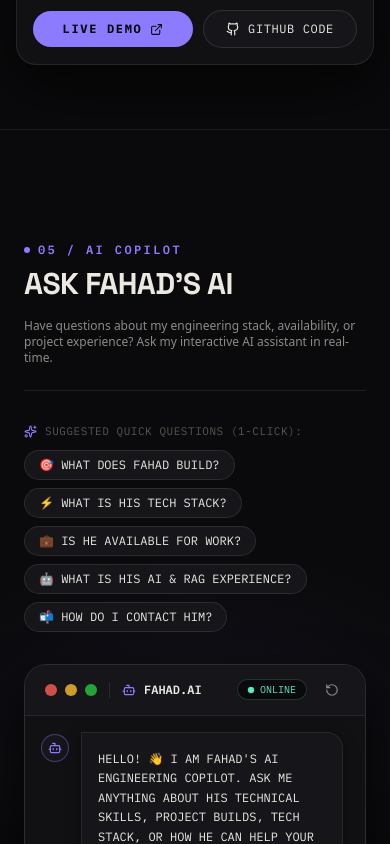
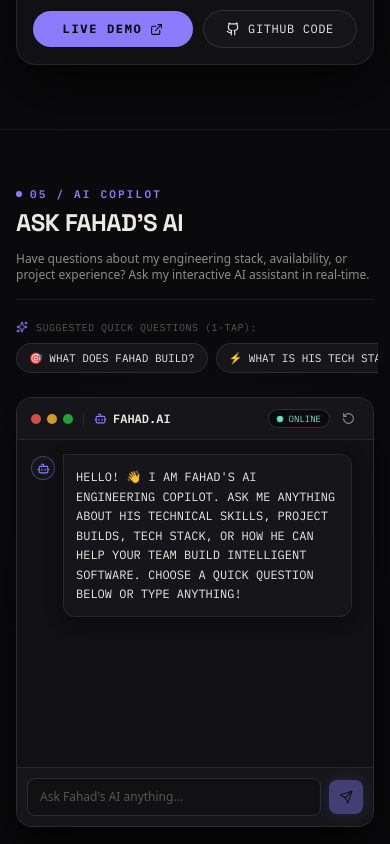
Before and after one commit to Fahadkhanreal/FK-Portfolio, a Next.js app in the folder frontend/: page / in a window 390 px wide. Shown: the part 2440-3284 px from the top of the page. Built offline with nearby package versions, Linux system fonts and the light colour scheme.

Commit message:
fix(mobile): optimize AI Playground chat UI height and responsiveness for mobile screens

```diff
--- a/frontend/components/AIPlayground.tsx
+++ b/frontend/components/AIPlayground.tsx
@@ -464,22 +464,22 @@ export function AIPlayground() {
   return (
     <section
       id="playground"
-      className="py-28 px-6 md:px-12 bg-[#0A0A0C] border-b border-[rgba(236,233,226,0.08)] relative overflow-hidden"
+      className="py-14 sm:py-24 md:py-28 px-4 sm:px-8 md:px-12 bg-[#0A0A0C] border-b border-[rgba(236,233,226,0.08)] relative overflow-hidden"
     >
       {/* Background Soft Glow */}
       <div className="absolute top-1/2 left-1/2 -translate-x-1/2 -translate-y-1/2 w-[600px] h-[350px] bg-[radial-gradient(ellipse_at_center,rgba(140,123,255,0.08)_0%,rgba(140,123,255,0.02)_45%,transparent_70%)] pointer-events-none" />
 
-      <div className="max-w-4xl mx-auto space-y-8 relative z-10">
+      <div className="max-w-4xl mx-auto space-y-5 sm:space-y-8 relative z-10">
         {/* Section Header */}
-        <div className="flex flex-col sm:flex-row sm:items-end justify-between gap-4 pb-6 border-b border-[rgba(236,233,226,0.08)]">
-          <div className="space-y-2">
+        <div className="flex flex-col sm:flex-row sm:items-end justify-between gap-3 sm:gap-4 pb-4 sm:pb-6 border-b border-[rgba(236,233,226,0.08)]">
+          <div className="space-y-1 sm:space-y-2">
             <div className="flex items-center gap-2">
               <span className="w-1.5 h-1.5 rounded-full bg-[#8C7BFF]" />
-              <span className="font-mono-custom text-xs text-[#8C7BFF] tracking-[0.2em] font-semibold">
+              <span className="font-mono-custom text-[11px] sm:text-xs text-[#8C7BFF] tracking-[0.2em] font-semibold">
                 05 / AI COPILOT
               </span>
             </div>
-            <h2 className="font-display text-3xl sm:text-4xl md:text-5xl font-bold uppercase tracking-tight text-[#ECE9E2]">
+            <h2 className="font-display text-2xl sm:text-4xl md:text-5xl font-bold uppercase tracking-tight text-[#ECE9E2]">
               ASK FAHAD&apos;S AI
             </h2>
           </div>
@@ -488,19 +488,19 @@ export function AIPlayground() {
           </p>
         </div>
 
-        {/* Quick Suggestion Prompts */}
-        <div className="space-y-2.5">
-          <div className="flex items-center gap-2 font-mono-custom text-[11px] text-[#57564F] tracking-wider">
-            <Sparkles size={13} className="text-[#8C7BFF]" />
-            <span>SUGGESTED QUICK QUESTIONS (1-CLICK):</span>
+        {/* Quick Suggestion Prompts - Horizontal Scroll on Mobile, Wrap on Desktop */}
+        <div className="space-y-2">
+          <div className="flex items-center gap-2 font-mono-custom text-[10px] sm:text-[11px] text-[#57564F] tracking-wider">
+            <Sparkles size={12} className="text-[#8C7BFF] shrink-0" />
+            <span>SUGGESTED QUICK QUESTIONS (1-TAP):</span>
           </div>
-          <div className="flex flex-wrap gap-2">
+          <div className="flex sm:flex-wrap gap-2 overflow-x-auto pb-1 sm:pb-0 scrollbar-none no-scrollbar -mx-1 px-1">
             {QUICK_PROMPTS.map((prompt) => (
               <button
                 key={prompt.label}
                 disabled={isTyping}
                 onClick={() => handleSendMessage(prompt.query)}
-                className="px-3.5 py-1.5 rounded-full bg-[#16161A] hover:bg-[#8C7BFF]/15 border border-[rgba(236,233,226,0.1)] hover:border-[#8C7BFF] text-[#ECE9E2] hover:text-[#8C7BFF] font-mono-custom text-xs transition-all duration-200 cursor-pointer disabled:opacity-50 disabled:cursor-not-allowed text-left"
+                className="shrink-0 sm:shrink px-3 sm:px-3.5 py-1.5 rounded-full bg-[#16161A] hover:bg-[#8C7BFF]/15 border border-[rgba(236,233,226,0.1)] hover:border-[#8C7BFF] text-[#ECE9E2] hover:text-[#8C7BFF] font-mono-custom text-[11px] sm:text-xs transition-all duration-200 cursor-pointer disabled:opacity-50 disabled:cursor-not-allowed text-left whitespace-nowrap sm:whitespace-normal"
               >
                 {prompt.label}
               </button>
@@ -508,26 +508,26 @@ export function AIPlayground() {
           </div>
         </div>
 
-        {/* Interactive Chat Window Container */}
-        <div className="bg-[#111114] border border-[rgba(236,233,226,0.12)] rounded-[22px] shadow-[0_20px_50px_rgba(0,0,0,0.8)] overflow-hidden flex flex-col h-[530px] sm:h-[570px]">
+        {/* Interactive Chat Window Container - Fixed Height per viewport */}
+        <div className="bg-[#111114] border border-[rgba(236,233,226,0.12)] rounded-2xl sm:rounded-[22px] shadow-[0_20px_50px_rgba(0,0,0,0.8)] overflow-hidden flex flex-col h-[430px] sm:h-[530px] md:h-[570px]">
           {/* Terminal Window Header Bar */}
-          <div className="bg-[#16161A] px-5 py-3 border-b border-[rgba(236,233,226,0.08)] flex items-center justify-between shrink-0">
-            <div className="flex items-center gap-3">
-              <div className="flex items-center gap-2">
-                <span className="w-3 h-3 rounded-full bg-[#FF5F56] opacity-80" />
-                <span className="w-3 h-3 rounded-full bg-[#FFBD2E] opacity-80" />
-                <span className="w-3 h-3 rounded-full bg-[#27C93F] opacity-80" />
+          <div className="bg-[#16161A] px-3.5 sm:px-5 py-2.5 sm:py-3 border-b border-[rgba(236,233,226,0.08)] flex items-center justify-between shrink-0">
+            <div className="flex items-center gap-2.5 sm:gap-3">
+              <div className="flex items-center gap-1.5 sm:gap-2">
+                <span className="w-2.5 h-2.5 sm:w-3 sm:h-3 rounded-full bg-[#FF5F56] opacity-80" />
+                <span className="w-2.5 h-2.5 sm:w-3 sm:h-3 rounded-full bg-[#FFBD2E] opacity-80" />
+                <span className="w-2.5 h-2.5 sm:w-3 sm:h-3 rounded-full bg-[#27C93F] opacity-80" />
               </div>
-              <div className="h-4 w-[1px] bg-[rgba(236,233,226,0.1)]" />
-              <div className="flex items-center gap-2 font-mono-custom text-xs text-[#ECE9E2]">
-                <Bot size={14} className="text-[#8C7BFF]" />
+              <div className="h-3.5 sm:h-4 w-[1px] bg-[rgba(236,233,226,0.1)]" />
+              <div className="flex items-center gap-1.5 sm:gap-2 font-mono-custom text-xs text-[#ECE9E2]">
+                <Bot size={13} className="text-[#8C7BFF] sm:w-[14px] sm:h-[14px]" />
                 <span className="font-semibold">FAHAD.AI</span>
                 <span className="hidden sm:inline text-[#57564F]">— VIRTUAL COPILOT</span>
               </div>
             </div>
 
-            <div className="flex items-center gap-3">
-              <div className="flex items-center gap-1.5 font-mono-custom text-[10px] text-[#63E6BE] bg-[#0A0A0C] px-2.5 py-0.5 rounded-full border border-[rgba(99,230,190,0.2)]">
+            <div className="flex items-center gap-2 sm:gap-3">
+              <div className="flex items-center gap-1.5 font-mono-custom text-[9px] sm:text-[10px] text-[#63E6BE] bg-[#0A0A0C] px-2 sm:px-2.5 py-0.5 rounded-full border border-[rgba(99,230,190,0.2)]">
                 <span className="w-1.5 h-1.5 rounded-full bg-[#63E6BE] pulse-dot" />
                 <span>ONLINE</span>
               </div>
@@ -535,60 +535,60 @@ export function AIPlayground() {
               <button
                 onClick={handleReset}
                 title="Reset Conversation"
-                className="p-1.5 rounded-lg text-[#8D8B86] hover:text-[#ECE9E2] hover:bg-[#16161A] transition-colors"
+                className="p-1 sm:p-1.5 rounded-lg text-[#8D8B86] hover:text-[#ECE9E2] hover:bg-[#16161A] transition-colors"
               >
-                <RotateCcw size={14} />
+                <RotateCcw size={13} className="sm:w-[14px] sm:h-[14px]" />
               </button>
             </div>
           </div>
 
-          {/* Chat Messages Body */}
+          {/* Chat Messages Body - Scroll locked without jitter */}
           <div
             ref={chatContainerRef}
-            className="flex-1 p-4 sm:p-5 overflow-y-auto space-y-3 font-mono-custom text-xs sm:text-sm scroll-smooth"
+            className="flex-1 p-3.5 sm:p-5 overflow-y-auto space-y-2.5 sm:space-y-3 font-mono-custom text-xs sm:text-sm overscroll-contain"
           >
             {messages.map((msg) => (
               <motion.div
                 key={msg.id}
-                initial={{ opacity: 0, y: 8 }}
+                initial={{ opacity: 0, y: 6 }}
                 animate={{ opacity: 1, y: 0 }}
-                transition={{ duration: 0.2 }}
-                className={`flex gap-3 ${
+                transition={{ duration: 0.18 }}
+                className={`flex gap-2 sm:gap-3 ${
                   msg.sender === "user" ? "justify-end" : "justify-start"
                 }`}
               >
                 {msg.sender === "ai" && (
-                  <div className="w-7 h-7 rounded-full bg-[#16161A] border border-[rgba(140,123,255,0.4)] flex items-center justify-center shrink-0 mt-0.5 text-[#8C7BFF]">
-                    <Bot size={14} />
+                  <div className="w-6 h-6 sm:w-7 sm:h-7 rounded-full bg-[#16161A] border border-[rgba(140,123,255,0.4)] flex items-center justify-center shrink-0 mt-0.5 text-[#8C7BFF]">
+                    <Bot size={13} className="sm:w-[14px] sm:h-[14px]" />
                   </div>
                 )}
 
                 <div
-                  className={`max-w-[85%] sm:max-w-[75%] rounded-2xl p-4 leading-relaxed whitespace-pre-line ${
+                  className={`max-w-[88%] sm:max-w-[75%] rounded-xl sm:rounded-2xl p-3 sm:p-4 leading-relaxed whitespace-pre-line ${
                     msg.sender === "user"
-                      ? "bg-[#8C7BFF] text-[#0A0A0C] font-medium shadow-[0_4px_20px_rgba(140,123,255,0.3)] rounded-br-none"
-                      : "bg-[#16161A] text-[#ECE9E2] border border-[rgba(236,233,226,0.08)] shadow-[0_4px_16px_rgba(0,0,0,0.4)] rounded-tl-none space-y-3"
+                      ? "bg-[#8C7BFF] text-[#0A0A0C] font-medium shadow-[0_4px_20px_rgba(140,123,255,0.3)] rounded-br-none text-xs sm:text-sm"
+                      : "bg-[#16161A] text-[#ECE9E2] border border-[rgba(236,233,226,0.08)] shadow-[0_4px_16px_rgba(0,0,0,0.4)] rounded-tl-none space-y-2 sm:space-y-3 text-xs sm:text-sm"
                   }`}
                 >
                   <p>{msg.text}</p>
 
                   {/* Optional Action Button Link */}
                   {msg.actionLink && (
-                    <div className="pt-2 border-t border-[rgba(236,233,226,0.08)]">
+                    <div className="pt-1.5 sm:pt-2 border-t border-[rgba(236,233,226,0.08)]">
                       <a
                         href={msg.actionLink.href}
-                        className="inline-flex items-center gap-1.5 px-3 py-1.5 rounded-lg bg-[#111114] hover:bg-[#8C7BFF] text-[#8C7BFF] hover:text-[#0A0A0C] font-mono-custom text-[11px] font-bold tracking-wider transition-all border border-[rgba(140,123,255,0.3)] hover:border-[#8C7BFF]"
+                        className="inline-flex items-center gap-1.5 px-2.5 sm:px-3 py-1 sm:py-1.5 rounded-lg bg-[#111114] hover:bg-[#8C7BFF] text-[#8C7BFF] hover:text-[#0A0A0C] font-mono-custom text-[10px] sm:text-[11px] font-bold tracking-wider transition-all border border-[rgba(140,123,255,0.3)] hover:border-[#8C7BFF]"
                       >
                         <span>{msg.actionLink.label}</span>
-                        <ArrowRight size={12} />
+                        <ArrowRight size={11} className="sm:w-3 sm:h-3" />
                       </a>
                     </div>
                   )}
                 </div>
 
                 {msg.sender === "user" && (
-                  <div className="w-7 h-7 rounded-full bg-[#8C7BFF] flex items-center justify-center shrink-0 mt-0.5 text-[#0A0A0C]">
-                    <User size={14} />
+                  <div className="w-6 h-6 sm:w-7 sm:h-7 rounded-full bg-[#8C7BFF] flex items-center justify-center shrink-0 mt-0.5 text-[#0A0A0C]">
+                    <User size={13} className="sm:w-[14px] sm:h-[14px]" />
                   </div>
                 )}
               </motion.div>
@@ -597,23 +597,23 @@ export function AIPlayground() {
             {/* Live Streaming Response State */}
             {isTyping && (
               <motion.div
-                initial={{ opacity: 0, y: 8 }}
+                initial={{ opacity: 0, y: 6 }}
                 animate={{ opacity: 1, y: 0 }}
-                className="flex gap-3 justify-start"
+                className="flex gap-2 sm:gap-3 justify-start"
               >
-                <div className="w-7 h-7 rounded-full bg-[#16161A] border border-[rgba(140,123,255,0.4)] flex items-center justify-center shrink-0 mt-0.5 text-[#8C7BFF]">
-                  <Bot size={14} />
+                <div className="w-6 h-6 sm:w-7 sm:h-7 rounded-full bg-[#16161A] border border-[rgba(140,123,255,0.4)] flex items-center justify-center shrink-0 mt-0.5 text-[#8C7BFF]">
+                  <Bot size={13} className="sm:w-[14px] sm:h-[14px]" />
                 </div>
-                <div className="max-w-[85%] sm:max-w-[75%] rounded-2xl p-4 bg-[#16161A] text-[#ECE9E2] border border-[rgba(236,233,226,0.08)] shadow-[0_4px_16px_rgba(0,0,0,0.4)] rounded-tl-none leading-relaxed whitespace-pre-line">
+                <div className="max-w-[88%] sm:max-w-[75%] rounded-xl sm:rounded-2xl p-3 sm:p-4 bg-[#16161A] text-[#ECE9E2] border border-[rgba(236,233,226,0.08)] shadow-[0_4px_16px_rgba(0,0,0,0.4)] rounded-tl-none leading-relaxed whitespace-pre-line text-xs sm:text-sm">
                   <span>{streamingText}</span>
-                  <span className="inline-block w-2 h-4 bg-[#8C7BFF] ml-1 cursor-blink" />
+                  <span className="inline-block w-1.5 sm:w-2 h-3.5 sm:h-4 bg-[#8C7BFF] ml-1 cursor-blink align-middle" />
                 </div>
               </motion.div>
             )}
           </div>
 
           {/* Interactive Chat Input Bar */}
-          <div className="p-4 bg-[#16161A] border-t border-[rgba(236,233,226,0.08)] shrink-0">
+          <div className="p-2.5 sm:p-4 bg-[#16161A] border-t border-[rgba(236,233,226,0.08)] shrink-0">
             <form
               onSubmit={(e) => {
                 e.preventDefault();
@@ -625,17 +625,17 @@ export function AIPlayground() {
                 type="text"
                 value={inputValue}
                 onChange={(e) => setInputValue(e.target.value)}
-                placeholder="Ask Fahad's AI anything (e.g., tech stack, hiring, projects)..."
+                placeholder="Ask Fahad's AI anything..."
                 disabled={isTyping}
-                className="flex-1 bg-[#111114] border border-[rgba(236,233,226,0.12)] focus:border-[#8C7BFF] rounded-xl px-4 py-3 text-xs sm:text-sm text-[#ECE9E2] placeholder-[#57564F] focus:outline-none transition-colors disabled:opacity-50"
+                className="flex-1 bg-[#111114] border border-[rgba(236,233,226,0.12)] focus:border-[#8C7BFF] rounded-lg sm:rounded-xl px-3 sm:px-4 py-2.5 sm:py-3 text-xs sm:text-sm text-[#ECE9E2] placeholder-[#57564F] focus:outline-none transition-colors disabled:opacity-50"
               />
               <button
                 type="submit"
                 disabled={!inputValue.trim() || isTyping}
-                className="p-3 rounded-xl bg-[#8C7BFF] hover:bg-white text-[#0A0A0C] font-bold transition-all duration-200 disabled:opacity-40 disabled:hover:bg-[#8C7BFF] disabled:cursor-not-allowed shrink-0 cursor-pointer shadow-[0_0_15px_rgba(140,123,255,0.4)]"
+                className="p-2.5 sm:p-3 rounded-lg sm:rounded-xl bg-[#8C7BFF] hover:bg-white text-[#0A0A0C] font-bold transition-all duration-200 disabled:opacity-40 disabled:hover:bg-[#8C7BFF] disabled:cursor-not-allowed shrink-0 cursor-pointer shadow-[0_0_15px_rgba(140,123,255,0.4)]"
                 aria-label="Send message"
               >
-                <Send size={15} />
+                <Send size={14} className="sm:w-[15px] sm:h-[15px]" />
               </button>
             </form>
           </div>
```
